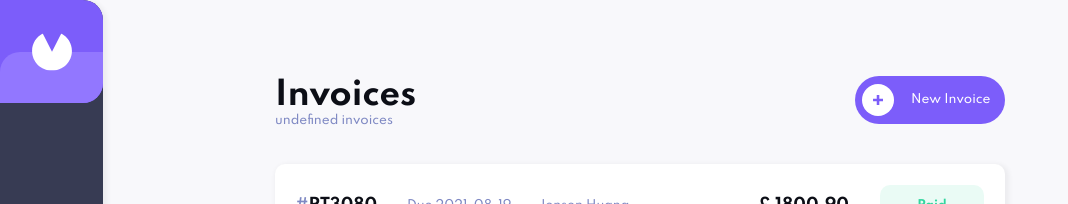
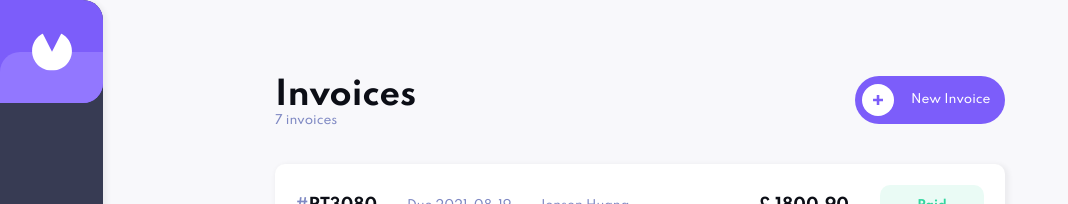
Before and after one commit to kalvinhart/FM-Invoicing-App, a React (Create React App) app: page / in a window 1280 px wide. Shown: the top 204 px of the page, without its empty margins (0-1068 px from the left). Built offline with nearby package versions, Linux system fonts and the light colour scheme.

Commit message:
Fixed number of invoices undefined bug.

```diff
--- a/src/components/Home/Title/Title.js
+++ b/src/components/Home/Title/Title.js
@@ -3,7 +3,7 @@ import InvoicesContext from "../../../store/InvoicesContext";
 import { H1, SpanSecondary } from "../../../styles/textStyles";
 
 const Title = () => {
-  const data = useContext(InvoicesContext);
+  const { data } = useContext(InvoicesContext);
   return (
     <div>
       <H1>Invoices</H1>
```
